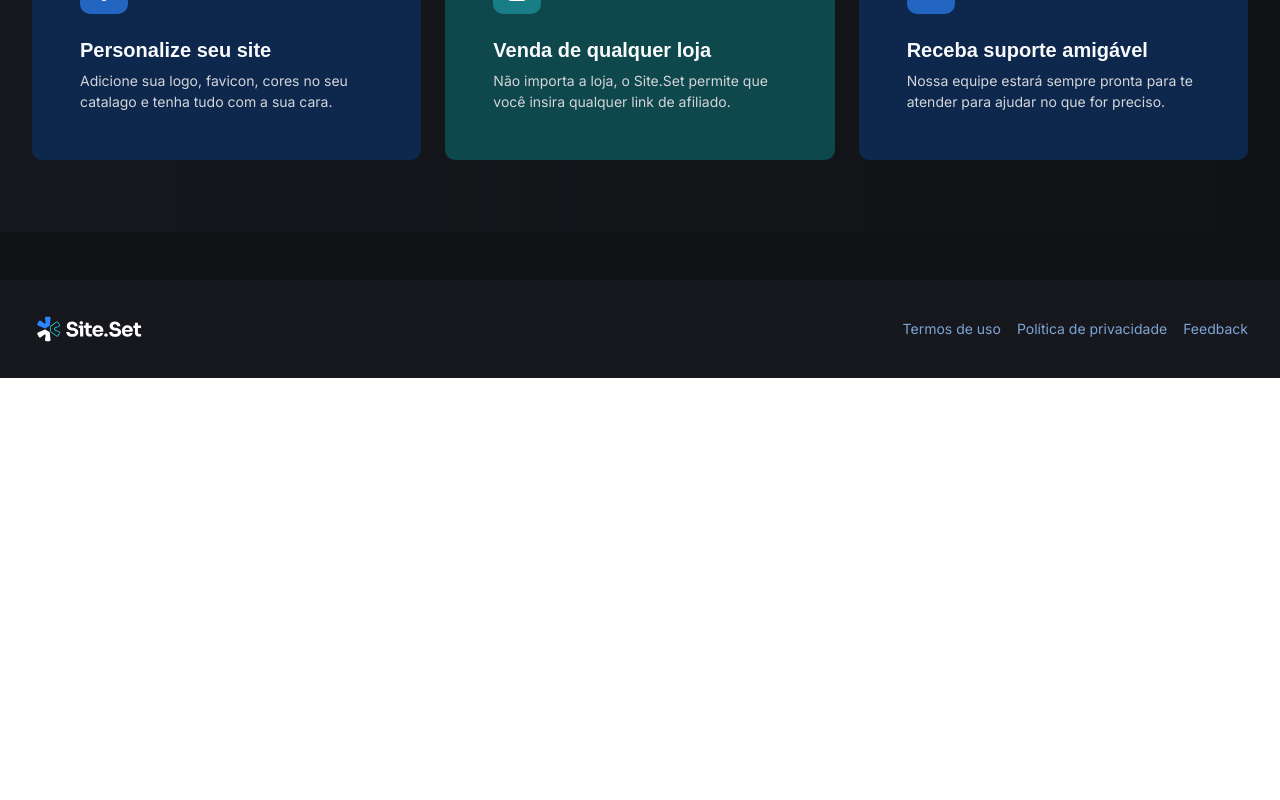
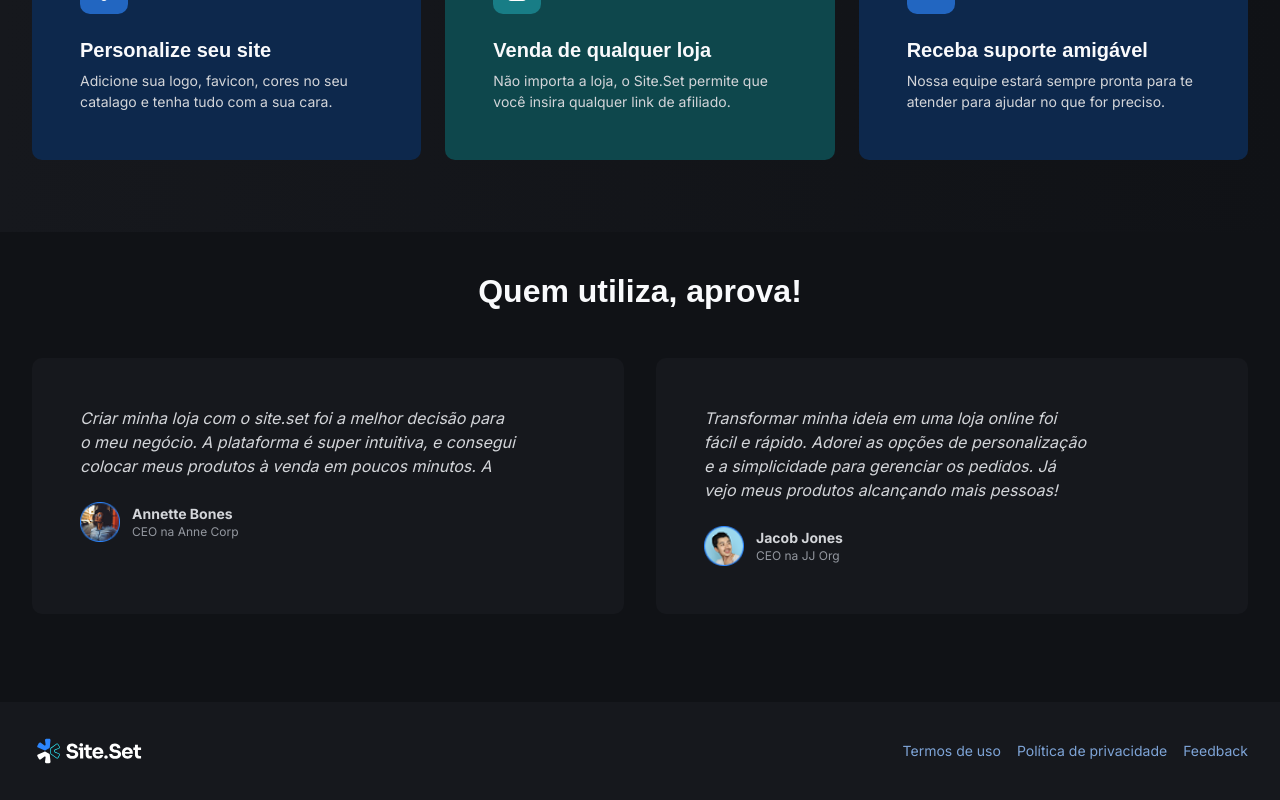
Before and after one commit to CesarNeo/next-pages-blog, a Next.js app: page / in a window 1280 px wide. Shown: the part 1687-2487 px from the top of the page. Before the commit the page ends 2065 px from the top, so only its background shows below. Built offline with nearby package versions, Linux system fonts and the light colour scheme; a web font is replaced by a local one.

Commit message:
feat: create customer story section

```diff
--- /dev/null
+++ b/src/components/customer-story-section/index.tsx
@@ -0,0 +1,69 @@
+import Image from 'next/image';
+
+const CUSTOMER_STORY = [
+  {
+    content:
+      'Criar minha loja com o site.set foi a melhor decisão para o meu negócio. A plataforma é super intuitiva, e consegui colocar meus produtos à venda em poucos minutos. A',
+    author: {
+      name: 'Annette Bones',
+      role: 'CEO na Anne Corp',
+      avatar: '/customer-1.png',
+    },
+  },
+  {
+    content:
+      'Transformar minha ideia em uma loja online foi fácil e rápido. Adorei as opções de personalização e a simplicidade para gerenciar os pedidos. Já vejo meus produtos alcançando mais pessoas!',
+    author: {
+      name: 'Jacob Jones',
+      role: 'CEO na JJ Org',
+      avatar: '/customer-2.png',
+    },
+  },
+];
+
+function CustomerStorySection() {
+  return (
+    <section className="container py-8 md:py-10">
+      <div className="flex flex-col items-center gap-12">
+        <h2 className="font-pt-caption text-heading-xl font-heading-xl leading-heading-xl text-gray-100">
+          Quem utiliza, aprova!
+        </h2>
+
+        <div className="grid gap-8 md:grid-cols-2">
+          {CUSTOMER_STORY.map(story => (
+            <div
+              key={story.author.name}
+              className="flex flex-col gap-6 rounded-lg bg-gray-500 p-6 md:p-12"
+            >
+              <p className="text-balance text-gray-200 italic">
+                {story.content}
+              </p>
+
+              <div className="flex items-center gap-3">
+                <div className="relative size-10">
+                  <Image
+                    src={story.author.avatar}
+                    alt={story.author.name}
+                    fill
+                    className="object-cover"
+                  />
+                </div>
+
+                <div className="flex flex-col">
+                  <strong className="text-sm text-gray-200">
+                    {story.author.name}
+                  </strong>
+                  <span className="text-xs text-gray-300">
+                    {story.author.role}
+                  </span>
+                </div>
+              </div>
+            </div>
+          ))}
+        </div>
+      </div>
+    </section>
+  );
+}
+
+export default CustomerStorySection;
--- a/src/pages/index.tsx
+++ b/src/pages/index.tsx
@@ -1,3 +1,4 @@
+import CustomerStorySection from '@/components/customer-story-section';
 import FeatureSection from '@/components/feature-section';
 import HeroSection from '@/components/hero-section';
 import SupportSection from '@/components/support-section';
@@ -9,6 +10,7 @@
         <HeroSection />
         <FeatureSection />
         <SupportSection />
+        <CustomerStorySection />
       </article>
     </>
   );
```
Also changed, not shown: public/customer-1.png (added), public/customer-2.png (added).
